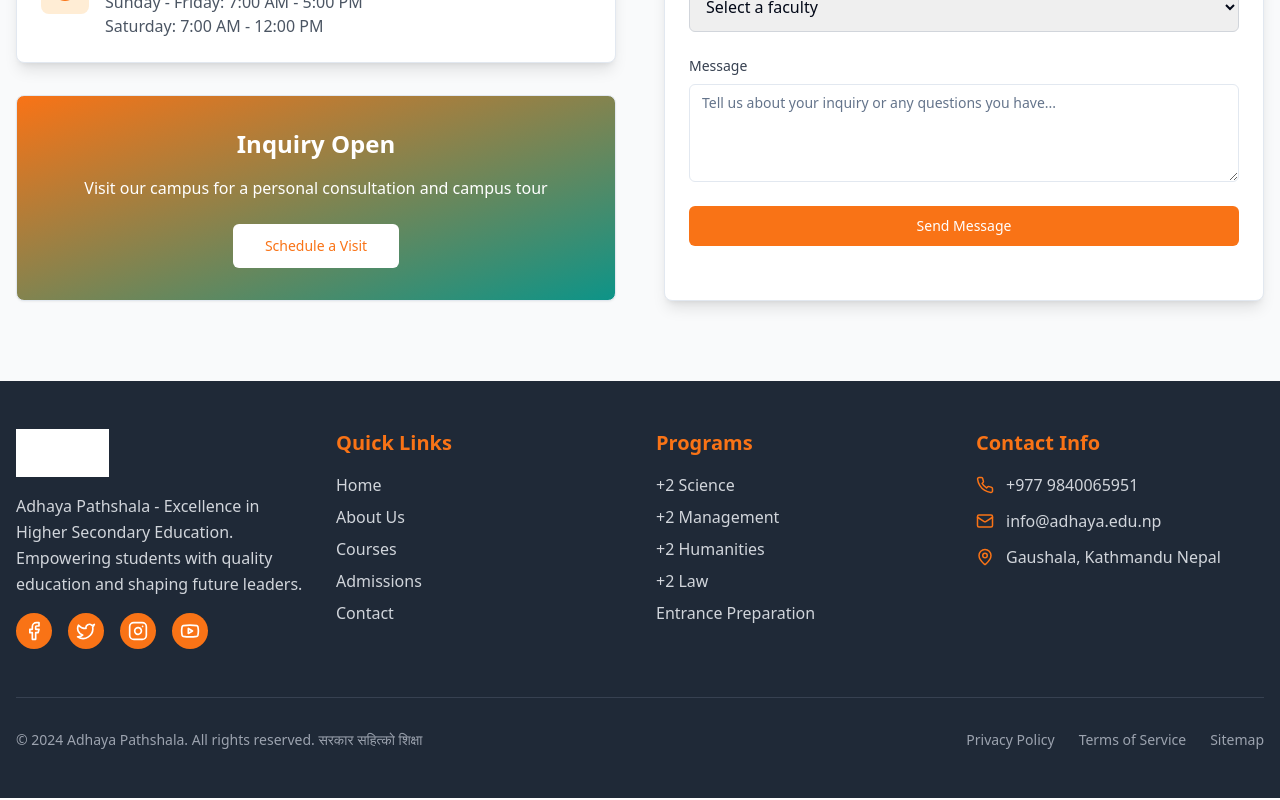
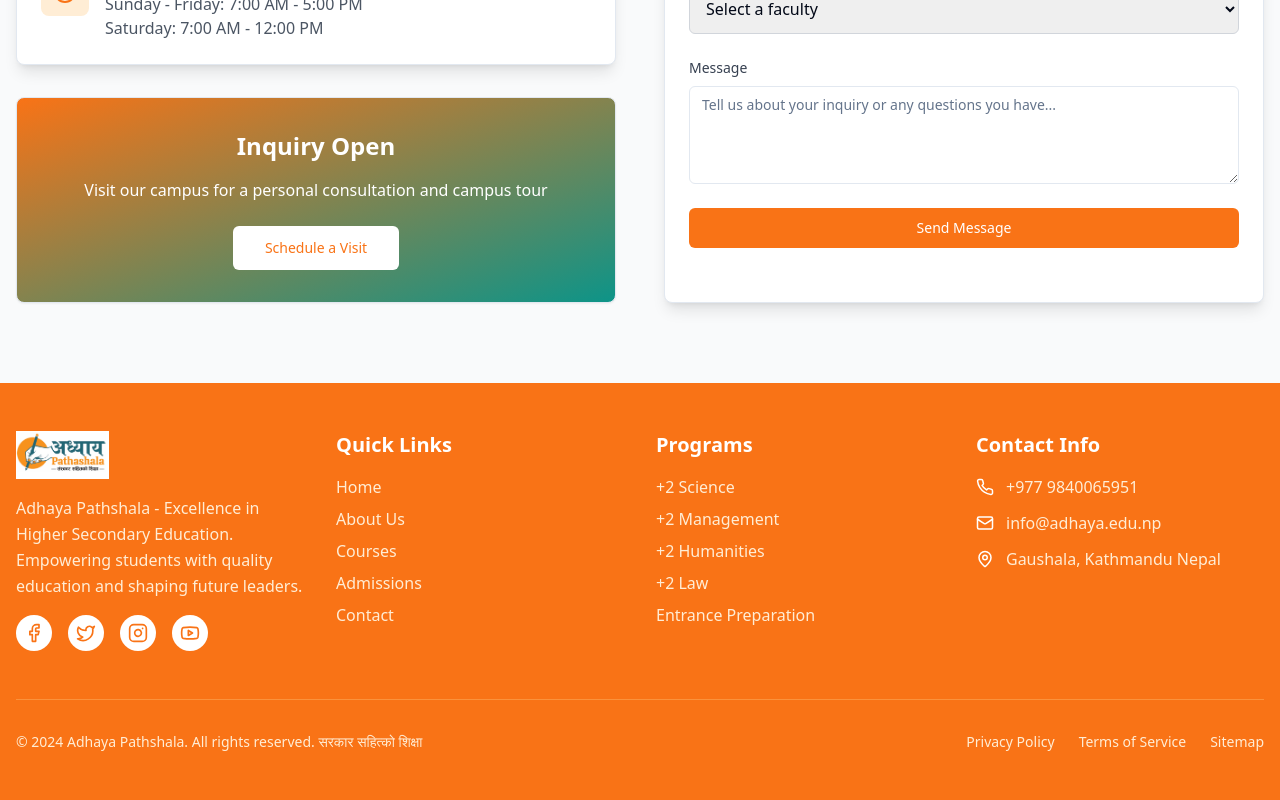
Before and after one commit to Prachit1245/adhaya-pathsala-replica, a React (Vite) app: page / in a window 1280 px wide. Shown: the part 4705-5505 px from the top of the page. Built offline with nearby package versions, Linux system fonts and the light colour scheme.

Commit message:
Fix: Footer color and visibility issues
- Changed the footer background color to orange.
- Fixed the visibility of the "Ready to Apply?" section in the footer.
- Adjusted the footer layout to accommodate the logo.

```diff
--- a/src/components/Admissions.tsx
+++ b/src/components/Admissions.tsx
@@ -120,15 +120,15 @@ const Admissions = () => {
         </div>
 
         <div className="text-center mt-12">
-          <Card className="bg-gradient-to-r from-orange-500 to-teal-600 text-white inline-block">
+          <Card className="bg-white border-2 border-orange-500 shadow-lg inline-block">
             <CardContent className="p-8">
-              <h3 className="text-2xl font-bold mb-4">Ready to Apply?</h3>
-              <p className="mb-6">Download our application form and start your journey with us</p>
+              <h3 className="text-2xl font-bold mb-4 text-gray-800">Ready to Apply?</h3>
+              <p className="mb-6 text-gray-600">Download our application form and start your journey with us</p>
               <div className="flex flex-col sm:flex-row gap-4 justify-center">
-                <Button size="lg" className="bg-white text-orange-500 hover:bg-gray-100 px-8">
+                <Button size="lg" className="bg-orange-500 hover:bg-orange-600 text-white px-8">
                   Download Application
                 </Button>
-                <Button size="lg" variant="outline" className="border-white text-white hover:bg-white hover:text-orange-500 px-8">
+                <Button size="lg" variant="outline" className="border-orange-500 text-orange-500 hover:bg-orange-500 hover:text-white px-8">
                   Contact Admissions
                 </Button>
               </div>
--- a/src/components/Footer.tsx
+++ b/src/components/Footer.tsx
@@ -3,84 +3,84 @@ import { Facebook, Twitter, Instagram, Youtube, Mail, Phone, MapPin } from "luci
 
 const Footer = () => {
   return (
-    <footer className="bg-gray-800 text-white">
+    <footer className="bg-orange-500 text-white">
       <div className="container mx-auto px-4 py-12">
         <div className="grid md:grid-cols-2 lg:grid-cols-4 gap-8">
           <div className="space-y-4">
             <img
               src="/lovable-uploads/482c258d-a55f-45d7-a8ce-ab19187da364.png"
               alt="Adhaya Pathshala Logo"
-              className="h-12 w-auto filter brightness-0 invert"
+              className="h-12 w-auto"
             />
-            <p className="text-gray-300 leading-relaxed">
+            <p className="text-orange-100 leading-relaxed">
               Adhaya Pathshala - Excellence in Higher Secondary Education. Empowering students with quality education and shaping future leaders.
             </p>
             <div className="flex space-x-4">
-              <a href="#" className="bg-orange-500 p-2 rounded-full hover:bg-orange-600 transition-colors">
+              <a href="#" className="bg-white text-orange-500 p-2 rounded-full hover:bg-orange-100 transition-colors">
                 <Facebook size={20} />
               </a>
-              <a href="#" className="bg-orange-500 p-2 rounded-full hover:bg-orange-600 transition-colors">
+              <a href="#" className="bg-white text-orange-500 p-2 rounded-full hover:bg-orange-100 transition-colors">
                 <Twitter size={20} />
               </a>
-              <a href="#" className="bg-orange-500 p-2 rounded-full hover:bg-orange-600 transition-colors">
+              <a href="#" className="bg-white text-orange-500 p-2 rounded-full hover:bg-orange-100 transition-colors">
                 <Instagram size={20} />
               </a>
-              <a href="#" className="bg-orange-500 p-2 rounded-full hover:bg-orange-600 transition-colors">
+              <a href="#" className="bg-white text-orange-500 p-2 rounded-full hover:bg-orange-100 transition-colors">
                 <Youtube size={20} />
               </a>
             </div>
           </div>
 
           <div className="space-y-4">
-            <h3 className="text-xl font-semibold text-orange-500">Quick Links</h3>
+            <h3 className="text-xl font-semibold text-white">Quick Links</h3>
             <ul className="space-y-2">
-              <li><a href="#home" className="text-gray-300 hover:text-orange-500 transition-colors">Home</a></li>
-              <li><a href="#about" className="text-gray-300 hover:text-orange-500 transition-colors">About Us</a></li>
-              <li><a href="#courses" className="text-gray-300 hover:text-orange-500 transition-colors">Courses</a></li>
-              <li><a href="#admissions" className="text-gray-300 hover:text-orange-500 transition-colors">Admissions</a></li>
-              <li><a href="#contact" className="text-gray-300 hover:text-orange-500 transition-colors">Contact</a></li>
+              <li><a href="#home" className="text-orange-100 hover:text-white transition-colors">Home</a></li>
+              <li><a href="#about" className="text-orange-100 hover:text-white transition-colors">About Us</a></li>
+              <li><a href="#courses" className="text-orange-100 hover:text-white transition-colors">Courses</a></li>
+              <li><a href="#admissions" className="text-orange-100 hover:text-white transition-colors">Admissions</a></li>
+              <li><a href="#contact" className="text-orange-100 hover:text-white transition-colors">Contact</a></li>
             </ul>
           </div>
 
           <div className="space-y-4">
-            <h3 className="text-xl font-semibold text-orange-500">Programs</h3>
+            <h3 className="text-xl font-semibold text-white">Programs</h3>
             <ul className="space-y-2">
-              <li><a href="#" className="text-gray-300 hover:text-orange-500 transition-colors">+2 Science</a></li>
-              <li><a href="#" className="text-gray-300 hover:text-orange-500 transition-colors">+2 Management</a></li>
-              <li><a href="#" className="text-gray-300 hover:text-orange-500 transition-colors">+2 Humanities</a></li>
-              <li><a href="#" className="text-gray-300 hover:text-orange-500 transition-colors">+2 Law</a></li>
-              <li><a href="#" className="text-gray-300 hover:text-orange-500 transition-colors">Entrance Preparation</a></li>
+              <li><a href="#" className="text-orange-100 hover:text-white transition-colors">+2 Science</a></li>
+              <li><a href="#" className="text-orange-100 hover:text-white transition-colors">+2 Management</a></li>
+              <li><a href="#" className="text-orange-100 hover:text-white transition-colors">+2 Humanities</a></li>
+              <li><a href="#" className="text-orange-100 hover:text-white transition-colors">+2 Law</a></li>
+              <li><a href="#" className="text-orange-100 hover:text-white transition-colors">Entrance Preparation</a></li>
             </ul>
           </div>
 
           <div className="space-y-4">
-            <h3 className="text-xl font-semibold text-orange-500">Contact Info</h3>
+            <h3 className="text-xl font-semibold text-white">Contact Info</h3>
             <div className="space-y-3">
               <div className="flex items-center space-x-3">
-                <Phone className="text-orange-500" size={18} />
-                <span className="text-gray-300">+977 9840065951</span>
+                <Phone className="text-white" size={18} />
+                <span className="text-orange-100">+977 9840065951</span>
               </div>
               <div className="flex items-center space-x-3">
-                <Mail className="text-orange-500" size={18} />
-                <span className="text-gray-300">info@adhaya.edu.np</span>
+                <Mail className="text-white" size={18} />
+                <span className="text-orange-100">info@adhaya.edu.np</span>
               </div>
               <div className="flex items-center space-x-3">
-                <MapPin className="text-orange-500" size={18} />
-                <span className="text-gray-300">Gaushala, Kathmandu Nepal</span>
+                <MapPin className="text-white" size={18} />
+                <span className="text-orange-100">Gaushala, Kathmandu Nepal</span>
               </div>
             </div>
           </div>
         </div>
 
-        <div className="border-t border-gray-700 mt-12 pt-8">
+        <div className="border-t border-orange-400 mt-12 pt-8">
           <div className="flex flex-col md:flex-row justify-between items-center">
-            <p className="text-gray-400 text-sm">
+            <p className="text-orange-100 text-sm">
               © 2024 Adhaya Pathshala. All rights reserved. सरकार सहित्को शिक्षा
             </p>
             <div className="flex space-x-6 mt-4 md:mt-0">
-              <a href="#" className="text-gray-400 hover:text-orange-500 text-sm transition-colors">Privacy Policy</a>
-              <a href="#" className="text-gray-400 hover:text-orange-500 text-sm transition-colors">Terms of Service</a>
-              <a href="#" className="text-gray-400 hover:text-orange-500 text-sm transition-colors">Sitemap</a>
+              <a href="#" className="text-orange-100 hover:text-white text-sm transition-colors">Privacy Policy</a>
+              <a href="#" className="text-orange-100 hover:text-white text-sm transition-colors">Terms of Service</a>
+              <a href="#" className="text-orange-100 hover:text-white text-sm transition-colors">Sitemap</a>
             </div>
           </div>
         </div>
```
